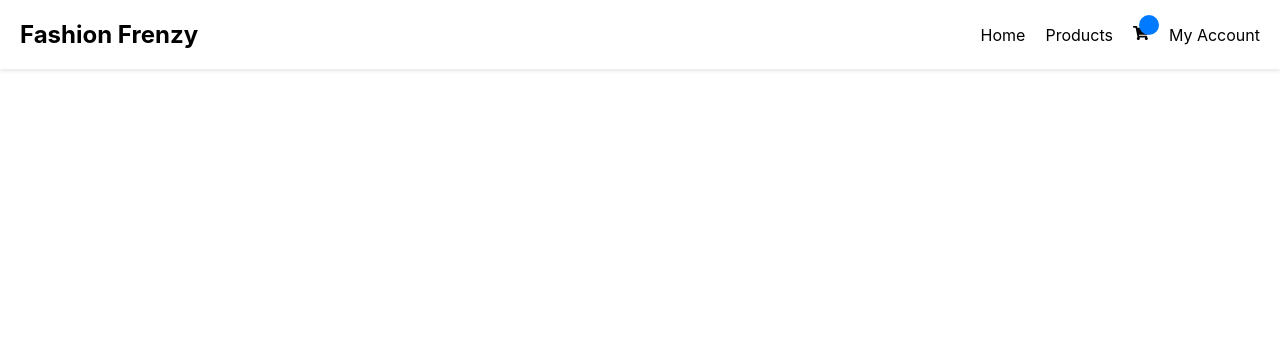
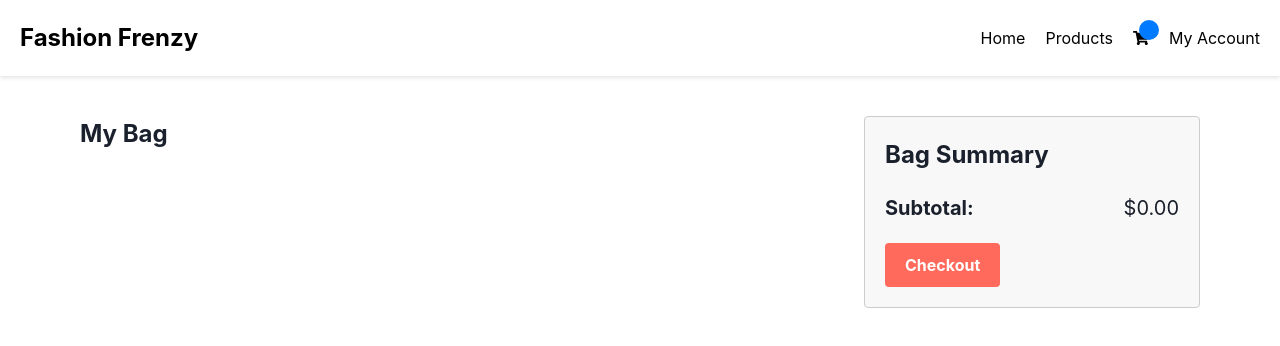
Before and after one commit to raz001/e-commerce-app, a React (Create React App) app in the folder fashion/: page /cart in a window 1280 px wide. Shown: the top 346 px of the page. Built offline with nearby package versions, Linux system fonts and the light colour scheme.

Commit message:
day5 work

```diff
--- a/fashion/package.json
+++ b/fashion/package.json
@@ -24,7 +24,7 @@
     "build": "react-scripts build",
     "test": "react-scripts test",
     "eject": "react-scripts eject",
-    "server": "json-server --watch db.json --port 3000"
+    "server": "json-server --watch db.json --port 4000"
   },
   "eslintConfig": {
     "extends": [
--- a/fashion/src/App.js
+++ b/fashion/src/App.js
@@ -1,31 +1,40 @@
 //import './App.css';
 import Nav from './components/Nav'
-import Allroutes from './components/Allroutes';
+import React, { useState } from "react";
+import { Routes, Route } from "react-router-dom";
+//import Allroutes from './components/Allroutes';
+import Home from './pages/Home';
+import ProductPage from './pages/ProductsPage';
+import CartPage from './pages/CartPage';
 function App() {
+  const [selectedProducts, setSelectedProducts] = useState([]);
+
   return (
-    <div className="App">
-      <Nav />
-      <Allroutes />
+    <>
+    <Nav />
+    <div>
+      <Routes>
+        <Route path="/" element={<Home />} />
+        <Route
+          path="/products"
+          element={<ProductPage selectedProducts={selectedProducts} setSelectedProducts={setSelectedProducts} />}
+        />
+        <Route
+          path="/cart"
+          element={<CartPage key={Math.random()} selectedProducts={selectedProducts} />}
+        />
+      </Routes>
     </div>
+    </>
   );
 }
 
 export default App;
-// "categories": [
-//   {
-//     "id": "men",
-//     "name": "Men"
-//   },
-//   {
-//     "id": "women",
-//     "name": "Women"
-//   },
-//   {
-//     "id": "kids",
-//     "name": "Kids"
-//   },
-//   {
-//     "id": "accessories",
-//     "name": "Accessories"
-//   }
-// ]
+// function App() {
+//   return (
+//     <div className="App">
+//       <Nav />
+//       <Allroutes />
+//     </div>
+//   );
+// }
--- a/fashion/src/components/Allroutes.jsx
+++ /dev/null
@@ -1,12 +0,0 @@
-import { Routes, Route } from 'react-router-dom';
-import Home from '../pages/Home';
-import ProductsPage from '../pages/ProductsPage';
-function Allroutes() {
-    return (
-        <Routes>
-            <Route path='/' element={<Home />} />
-            <Route path='/products' element={<ProductsPage />} />
-        </Routes>
-    )
-}
-export default Allroutes;
--- a/fashion/src/components/Nav.jsx
+++ b/fashion/src/components/Nav.jsx
@@ -3,16 +3,16 @@ import "./Nav.css"
 import { Link } from 'react-router-dom'
 import React from "react";
 import { FaShoppingCart } from "react-icons/fa";
-const links = [
-  { path: '/', title: "WOMEN" },
-  { path: '/men', title: "MEN" },
-  { path: '/', title: "JEANS" },
-  { path: '/', title: "ICONS" },
-  { path: '/', title: "SALE" },
-  { path: '/', title: "STYLE TRIAL RENTAL" },
-  { path: '/', title: "COMMUNITY" },
-  { path: '/', title: "LABELS WE LOVE" }
-];
+// const links = [
+//   { path: '/', title: "WOMEN" },
+//   { path: '/men', title: "MEN" },
+//   { path: '/', title: "JEANS" },
+//   { path: '/', title: "ICONS" },
+//   { path: '/', title: "SALE" },
+//   { path: '/', title: "STYLE TRIAL RENTAL" },
+//   { path: '/', title: "COMMUNITY" },
+//   { path: '/', title: "LABELS WE LOVE" }
+// ];
 function Nav(props) {
 //   return (
 //     <div>
--- a/fashion/src/index.js
+++ b/fashion/src/index.js
@@ -4,11 +4,14 @@ import './index.css';
 import App from './App';
 import reportWebVitals from './reportWebVitals';
 import {BrowserRouter} from 'react-router-dom'
+import { ChakraProvider } from '@chakra-ui/react';
 const root = ReactDOM.createRoot(document.getElementById('root'));
 root.render(
+    <ChakraProvider>
     <BrowserRouter>
      <App />
     </BrowserRouter>
+    </ChakraProvider>
 
 );
 
--- /dev/null
+++ b/fashion/src/pages/CartPage.css
@@ -0,0 +1,247 @@
+/* .cart-page {
+    display: flex;
+    flex-wrap: wrap;
+    justify-content: center;
+    gap: 2rem;
+  }
+
+  .my-bag {
+    flex: 1 1 60%;
+    margin-right: 2rem;
+  }
+
+  .bag-summary {
+    flex: 1 1 40%;
+    display: flex;
+    flex-direction: column;
+    justify-content: space-between;
+  }
+
+  .subtotal {
+    margin-top: 2rem;
+    display: flex;
+    justify-content: space-between;
+  }
+
+  .checkout {
+    margin-top: 2rem;
+    padding: 1rem;
+    background-color: #333;
+    color: #fff;
+    border: none;
+    cursor: pointer;
+  }
+
+  @media screen and (max-width: 768px) {
+    .cart-page {
+      flex-direction: column;
+      align-items: center;
+      gap: 1rem;
+    }
+
+    .my-bag {
+      margin-right: 0;
+      width: 100%;
+    }
+
+    .bag-summary {
+      width: 100%;
+    }
+  }
+
+  @media screen and (max-width: 480px) {
+    .cart-page {
+      gap: 0;
+    }
+
+    .cart-item {
+      display: flex;
+      flex-direction: column;
+      align-items: center;
+      gap: 1rem;
+    }
+
+    .item-info {
+      text-align: center;
+    }
+
+    .quantity {
+      display: flex;
+      align-items: center;
+      gap: 1rem;
+    }
+
+    .remove {
+      margin-top: 1rem;
+    }
+  } */
+
+  .bag-summary {
+    width: 100%;
+    margin-left: 20px;
+  }
+
+  @media only screen and (min-width: 768px) {
+    .cart-page {
+      flex-wrap: nowrap;
+    }
+    .my-bag {
+      width: 60%;
+      margin-right: 40px;
+    }
+    .bag-summary {
+      width: 30%;
+      margin-left: auto;
+    }
+  }
+
+  .cart-item {
+    display: flex;
+    align-items: center;
+    margin-bottom: 20px;
+  }
+
+  .item-image img {
+    max-width: 100%;
+    height: auto;
+  }
+
+  .item-info {
+    flex: 1;
+    margin-left: 20px;
+  }
+
+  .item-info h3 {
+    margin: 0;
+    font-size: 20px;
+  }
+
+  .item-info p {
+    margin: 0;
+    font-size: 16px;
+    color: #666;
+  }
+
+  .quantity {
+    display: flex;
+    align-items: center;
+    margin-left: 20px;
+  }
+
+  .quantity button {
+    width: 30px;
+    height: 30px;
+    border-radius: 50%;
+    font-size: 18px;
+    background-color: #eee;
+    border: none;
+    margin: 0 10px;
+    cursor: pointer;
+    transition: all 0.3s ease;
+  }
+
+  .quantity button:hover {
+    background-color: #ccc;
+  }
+
+  .quantity span {
+    margin: 0 10px;
+    font-size: 18px;
+  }
+
+  .remove {
+    background-color: #ff6666;
+    border: none;
+    color: #fff;
+    font-size: 16px;
+    border-radius: 5px;
+    padding: 10px 20px;
+    cursor: pointer;
+    transition: all 0.3s ease;
+  }
+
+  .remove:hover {
+    background-color: #ff4d4d;
+  }
+
+  .subtotal {
+    display: flex;
+    justify-content: space-between;
+    margin-bottom: 20px;
+  }
+
+  .subtotal span:first-child {
+    font-weight: bold;
+    font-size: 20px;
+  }
+
+  .subtotal span:last-child {
+    font-size: 20px;
+  }
+
+
+  .cart-page {
+    display: flex;
+    flex-wrap: wrap;
+    justify-content: center;
+    margin: 0 auto;
+    max-width: 1200px;
+    padding: 40px;
+  }
+
+  .my-bag {
+    flex-basis: 65%;
+    margin-right: 40px;
+  }
+
+  .bag-summary {
+    background-color: #f8f8f8;
+    border: 1px solid #ccc;
+    border-radius: 4px;
+    flex-basis: 30%;
+    padding: 20px;
+  }
+
+   h2 {
+    font-size: 24px;
+    font-weight: 700;
+    margin: 0 0 20px;
+  }
+
+  .subtotal {
+    display: flex;
+    justify-content: space-between;
+    margin-bottom: 20px;
+  }
+
+  .checkout {
+    background-color: #ff6a5c;
+    border: none;
+    border-radius: 4px;
+    color: #fff;
+    cursor: pointer;
+    font-size: 16px;
+    font-weight: 700;
+    padding: 10px 20px;
+    transition: background-color 0.3s ease-in-out;
+  }
+
+  .checkout:hover {
+    background-color: #ff4d3f;
+  }
+
+  @media screen and (max-width: 768px) {
+    .cart-page {
+      flex-direction: column;
+    }
+
+    .my-bag {
+      flex-basis: 100%;
+      margin-right: 0;
+    }
+
+    .bag-summary {
+      flex-basis: 100%;
+      margin-top: 40px;
+    }
+  }
--- /dev/null
+++ b/fashion/src/pages/CartPage.jsx
@@ -0,0 +1,79 @@
+import React, { useState, useEffect } from "react";
+import './CartPage.css'
+const CartPage = ({ selectedProducts }) => {
+    const [cartItems, setCartItems] = useState([]);
+    console.log('cartitems is', cartItems);
+    console.log("selectedProducts is", selectedProducts);
+
+    useEffect(() => {
+
+        setCartItems(selectedProducts);
+
+    }, [selectedProducts]);
+
+    const incrementQuantity = (id) => {
+        const updatedCartItems = cartItems.map((item) => {
+            if (item.product.id === id) {
+                return { ...item, quantity: item.quantity + 1 };
+            }
+            return item;
+        });
+        setCartItems(updatedCartItems);
+    };
+
+    const decrementQuantity = (id) => {
+        const updatedCartItems = cartItems.map((item) => {
+            if (item.product.id === id && item.quantity > 1) {
+                return { ...item, quantity: item.quantity - 1 };
+            }
+            return item;
+        });
+        setCartItems(updatedCartItems);
+    };
+
+    const removeItem = (id) => {
+        const updatedCartItems = cartItems.filter((item) => item.product.id !== id);
+        setCartItems(updatedCartItems);
+    };
+
+    const subtotal = cartItems.length > 0 ? cartItems.reduce((acc, item) => acc + item.product.price * item.quantity, 0) : 0;
+
+
+    return (
+        <div className="cart-page">
+            <div className="my-bag">
+                <h2>My Bag</h2>
+                {cartItems?.map((item) => (
+                    <div key={item.id} className="cart-item">
+                        <div className="item-image">
+                            <img src={item.product.image} alt={item.product.name} />
+                        </div>
+                        <div className="item-info">
+                            <h3>{item.product.name}</h3>
+                            <p>{`$${item.product.price.toFixed(2)} x ${item.quantity}`}</p>
+                        </div>
+                        <div className="quantity">
+                            <button onClick={() => decrementQuantity(item.product.id)}>-</button>
+                            <span>{item.quantity}</span>
+                            <button onClick={() => incrementQuantity(item.product.id)}>+</button>
+                        </div>
+                        <button className="remove" onClick={() => removeItem(item.product.id)}>
+                            Remove
+                        </button>
+                    </div>
+                ))}
+            </div>
+            <div className="bag-summary">
+                <h2>Bag Summary</h2>
+                <div className="subtotal">
+                    <span>Subtotal:</span>
+                    <span>{`$${subtotal?.toFixed(2)}`}</span>
+                </div>
+                <button className="checkout">Checkout</button>
+            </div>
+
+        </div>
+    );
+};
+
+export default CartPage;
--- a/fashion/src/pages/Home.css
+++ b/fashion/src/pages/Home.css
@@ -22,7 +22,7 @@
     text-decoration: none solid rgb(51, 51, 51);
     /* max-width: 100%; */
     height: 633px;
-    width: 100%;
+    width: 750px;
     display: block;
 }
 
--- a/fashion/src/pages/Home.jsx
+++ b/fashion/src/pages/Home.jsx
@@ -9,8 +9,8 @@ function Home() {
                 <div>
                     <img src="https://www.express.com/content/dam/express/2023/projects/web/site-experiences/03-march/0306-digital-23891-icons-lp-update/mm-l-dt.jpg" alt="img" />
                 </div>
-                <div id="topmid">
-                    {/* <div>
+                {/* <div id="topmid">
+                    <div>
                         <p>
                             <span>WOMEN</span>
                         </p>
@@ -19,8 +19,8 @@ function Home() {
                         <p>DRESS PANTS</p>
                         <p>BODY CONTOUR</p>
                         <p>24/7 TOPS</p>
-                    </div> */}
-                </div>
+                    </div>
+                </div> */}
                 <div>
                     <img src="https://www.express.com/content/dam/express/2023/projects/web/site-experiences/02-february/0130-digital-21831-icons-lp/dt/mm-r-dt.jpg" alt="img" />
                 </div>
--- a/fashion/src/pages/ProductCard.jsx
+++ b/fashion/src/pages/ProductCard.jsx
@@ -1,8 +1,10 @@
 import React from 'react';
 import './ProductCard.css'
-const ProductCard = ({ product }) => {
-  const { name, price, description, image, inStock } = product;
-
+const ProductCard = ({ product, onAddToCart }) => {
+  const { name, price, description, image, inStock, id } = product;
+  const handleClick = () => {
+    onAddToCart({...product, id});
+  };
   return (
     <div className="product-card">
       <img src={image} alt={name} />
@@ -13,7 +15,7 @@ const ProductCard = ({ product }) => {
           <span className="price">{`$${price.toFixed(2)}`}</span>
           {inStock ? <span className="stock">In Stock</span> : <span className="out-of-stock">Out of Stock</span>}
         </div>
-        <button className="add-to-cart">Add to Cart</button>
+        <button className="add-to-cart" onClick={handleClick}>Add to Cart</button>
       </div>
     </div>
   );
--- a/fashion/src/pages/ProductsPage.jsx
+++ b/fashion/src/pages/ProductsPage.jsx
@@ -1,7 +1,7 @@
 
 import React, { useState, useEffect, useReducer } from "react";
 import ProductCard from "./ProductCard";
-import "./Product.css";
+import "./ProductPage.css";
 import axios from 'axios';
 import { Spinner } from '@chakra-ui/react';
 
@@ -33,16 +33,40 @@ const reducer = (state, action) => {
         isLoading: false,
         error: action.payload
       }
+      default: {
+        throw new Error('Inavalid action')
+      }
   }
+
 };
-const ProductPage = () => {
+const ProductPage = ({selectedProducts, setSelectedProducts}) => {
   const [state, dispatch] = useReducer(reducer, initialState);
   const { data, isLoading } = state;
+  // const [selectedProducts, setSelectedProducts] = useState([]);
+
   let [order, setOrder] = useState("");
   let [category, setCategory] = useState("");
   const cost = 'price';
+
+  // const handleAddToCart = (product) => {
+  //   setSelectedProducts((prevSelectedProducts) => [...prevSelectedProducts, product]);
+  // };
+
+  const handleAddToCart = (product) => {
+    const existingItem = selectedProducts.find((item) => item.product.id === product.id);
+    if (existingItem) {
+      setSelectedProducts(
+        selectedProducts.map((item) =>
+          item.product.id === product.id ? { ...item, quantity: item.quantity + 1 } : item
+        )
+      );
+    } else {
+      setSelectedProducts([...selectedProducts, {product, quantity: 1} ]);
+    }
+  };
+
   let getData;
-  if (category == 'all') {
+  if (category === 'all') {
     category = ''
   }
   if (order === 'lowToHigh') {
@@ -54,7 +78,7 @@ const ProductPage = () => {
     getData = () => {
       dispatch({ type: "FETCH_REQUEST" })
       axios
-        .get(`http://localhost:3000/products?category=${category}&_sort=${cost}&_order=${order}`)
+        .get(`http://localhost:4000/products?category=${category}&_sort=${cost}&_order=${order}`)
         .then((res) => {
           console.log(res);
           dispatch({ type: "FETCH_SUCCESS", payload: res.data })
@@ -70,7 +94,7 @@ const ProductPage = () => {
     getData = () => {
       dispatch({ type: "FETCH_REQUEST" })
       axios
-        .get(`http://localhost:3000/products?_sort=${cost}&_order=${order}`)
+        .get(`http://localhost:4000/products?_sort=${cost}&_order=${order}`)
         .then((res) => {
           console.log(res);
           dispatch({ type: "FETCH_SUCCESS", payload: res.data })
@@ -114,9 +138,10 @@ const ProductPage = () => {
       </div>
       <div className="product-grid">
         {data.map((product) => (
-          <ProductCard key={product.id} product={product} />
+          <ProductCard key={product.id} product={product} onAddToCart={handleAddToCart} />
         ))}
       </div>
+
     </div>
   );
 };
```
Also changed, not shown: fashion/src/pages/ProductPage.css (renamed from fashion/src/pages/Product.css).
